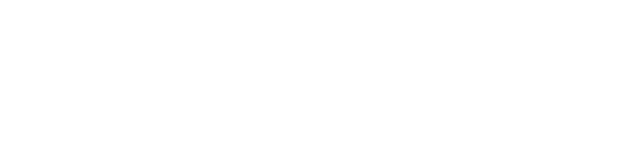
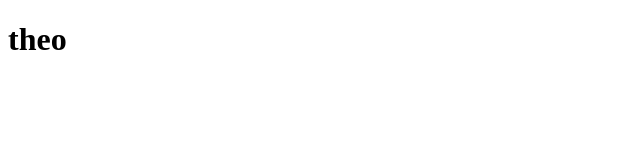
Before and after one commit to ThomasMouchelet/ui-kit-escape-game-21-22, a plain HTML site: page indes.html in a window 1280 px wide. Shown: the whole page, without its empty margins (0-640 px from the left). Drawn offline with Linux system fonts and the light colour scheme.

Commit message:
commit theo

```diff
--- a/indes.html
+++ b/indes.html
@@ -7,6 +7,6 @@
     <title>Document</title>
 </head>
 <body>
-
+    <h1>theo</h1>
 </body>
 </html>
```
